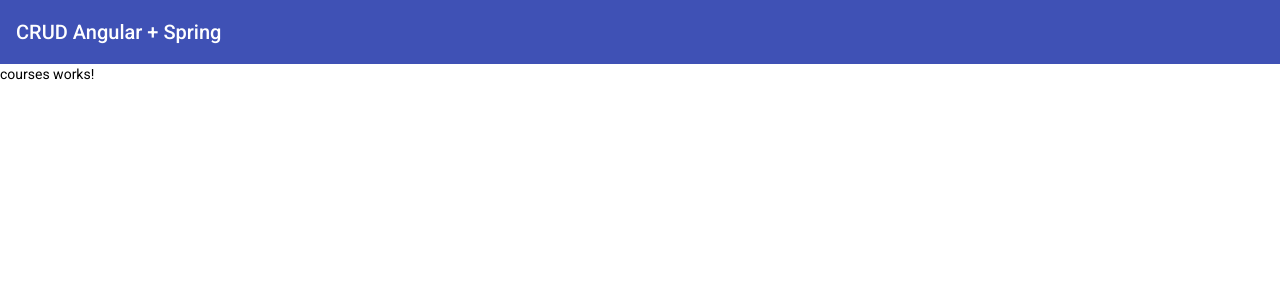
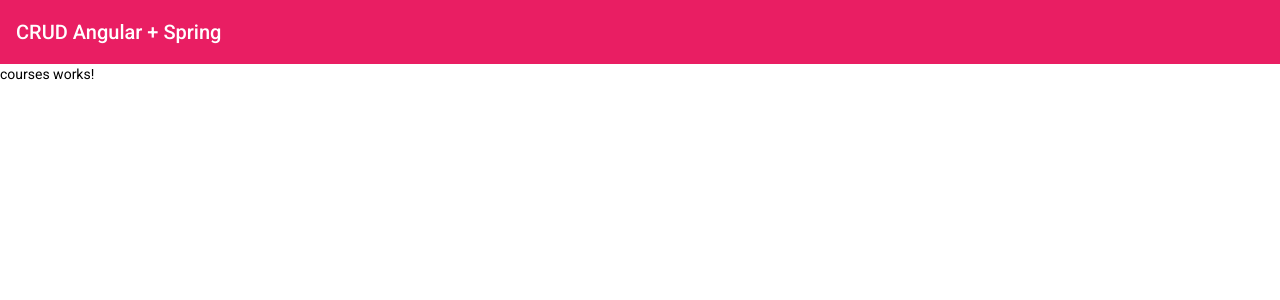
Before and after one commit to sheilaschlickmann/crud-angular-spring, an Angular app in the folder crud-angular/: page /courses in a window 1280 px wide. Shown: the top 300 px of the page. Built offline with nearby package versions, Linux system fonts and the light colour scheme.

Commit message:
Customizando o Tema do Angular Material

```diff
--- a/crud-angular/src/app/courses/courses/courses.component.ts
+++ b/crud-angular/src/app/courses/courses/courses.component.ts
@@ -7,7 +7,9 @@
 })
 export class CoursesComponent implements OnInit {
 
-  constructor() { }
+  constructor() {
+    console.log("tetstetetetet");
+   }
 
   ngOnInit(): void {
   }
--- a/crud-angular/src/styles.scss
+++ b/crud-angular/src/styles.scss
@@ -1,4 +1,14 @@
 /* You can add global styles to this file, and also import other style files */
+@import '@angular/material/theming';
+@include mat-core();
+
+$custom-app-primary: mat-palette($mat-pink);
+$custom-app-secondary: mat-palette($mat-indigo, A200, A400, 700);
+$custom-app-warn: mat-palette($mat-red);
+
+$custom-theme: mat-dark-theme($custom-app-primary,$custom-app-secondary, $custom-app-warn);
+
+@include angular-material-theme($custom-theme);
 
 html, body { height: 100%; }
 body { margin: 0; font-family: Roboto, "Helvetica Neue", sans-serif; }
```
